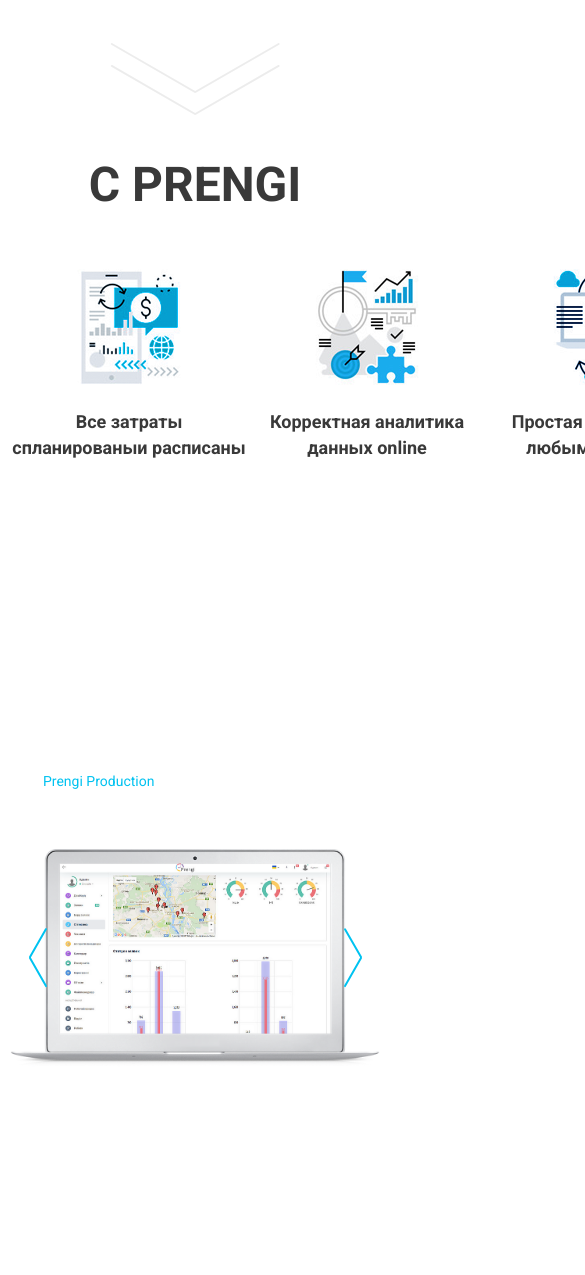
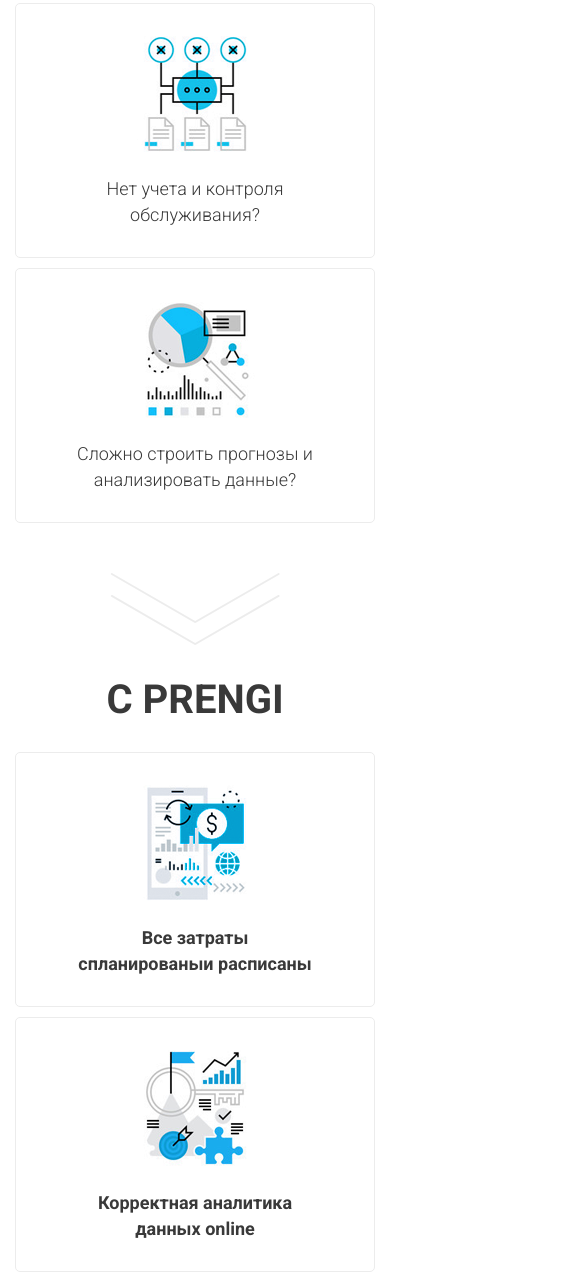
Before and after one commit to terebator228/Prengi, a website: page src/index.html in a window 390 px wide. Shown: the part 1314-2589 px from the top of the page, 585 px wide, since content can reach past the window. Drawn offline with nearby package versions, Linux system fonts and the light colour scheme; files that its build step writes are made by us from their sources; files whose address does not match are found by name.

Commit message:
Адаптивная верстка секции "WithUs"

```diff
--- a/src/sass/blocks/_media.scss
+++ b/src/sass/blocks/_media.scss
@@ -28,6 +28,20 @@
             img {
                 width: 75%;
             }
+        }
+    }
+    .solutions {
+        &__tabs {
+            width: auto;
+        }
+        &__link {
+            padding-right: 14px;
+        }
+        .arrow-left {
+            left: 0;
+        }
+        .arrow-right {
+            right: 0;
         }
     }
 }
@@ -63,6 +77,16 @@
             }
         }
     }
+    .withUs {
+        &__card {
+            &-text {
+                width: 80%;
+                font-size: 16px;
+                margin-bottom: 20px;
+            }
+        }
+
+    }
 }
 
 @media (max-width: 576px) {
@@ -95,4 +119,23 @@
             margin: 0 auto;
         }
     }
+    .withUs {
+        &__wrap {
+            grid-template-columns: repeat(1, minmax(auto, 360px));
+            justify-content: center;
+        }
+        &__title {
+            font-size: 40px;
+        }
+        &__arrow {
+            margin-bottom: 40px;
+        }
+        &__card {
+            &-text {
+                width: 238px;
+                font-size: 18px;
+            }
+        }
+
+    }
 }
--- a/src/sass/blocks/_withUs.scss
+++ b/src/sass/blocks/_withUs.scss
@@ -1,14 +1,17 @@
 .withUs {
     padding: 79px 0 81px 0;
     &__wrap {
-        display: flex;
+        display: grid;
+        grid-template-columns: repeat(3, minmax(auto, 360px));
+        gap: 10px;
         justify-content: space-between;
     }
     &__card {
-        width: 360px;
-        height: 255px;
+        min-height: 255px;
         background: url('../../img/cardBg.png') center center/cover no-repeat;
         padding-top: 30px;
+        border: 1px solid #ececec;
+        border-radius: 5px;
         &-img {
             display: block;
             margin: 0 auto;
```
Also changed, not shown: dist/css/style.min.css.
